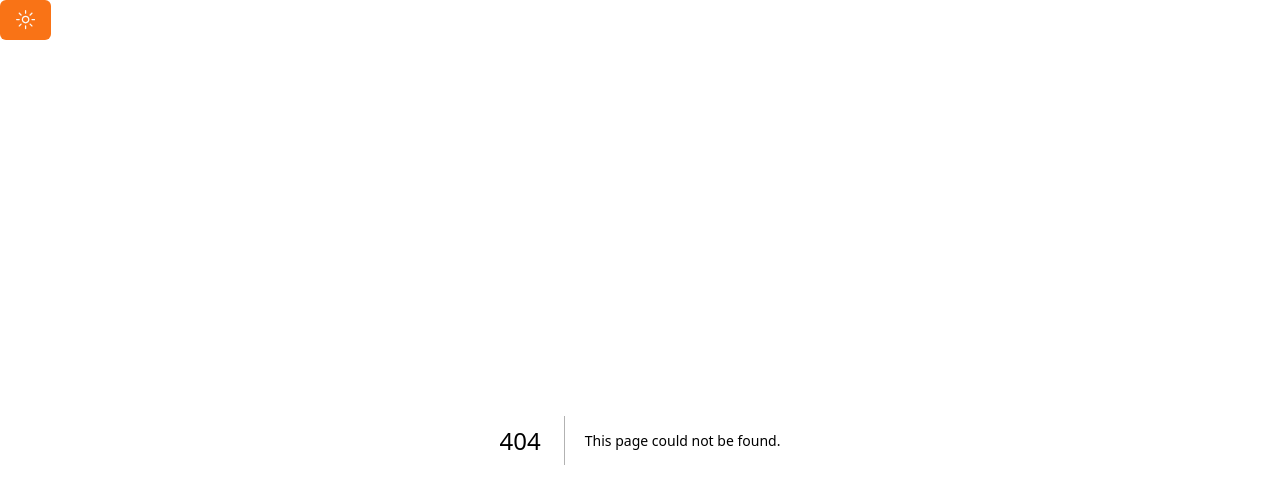
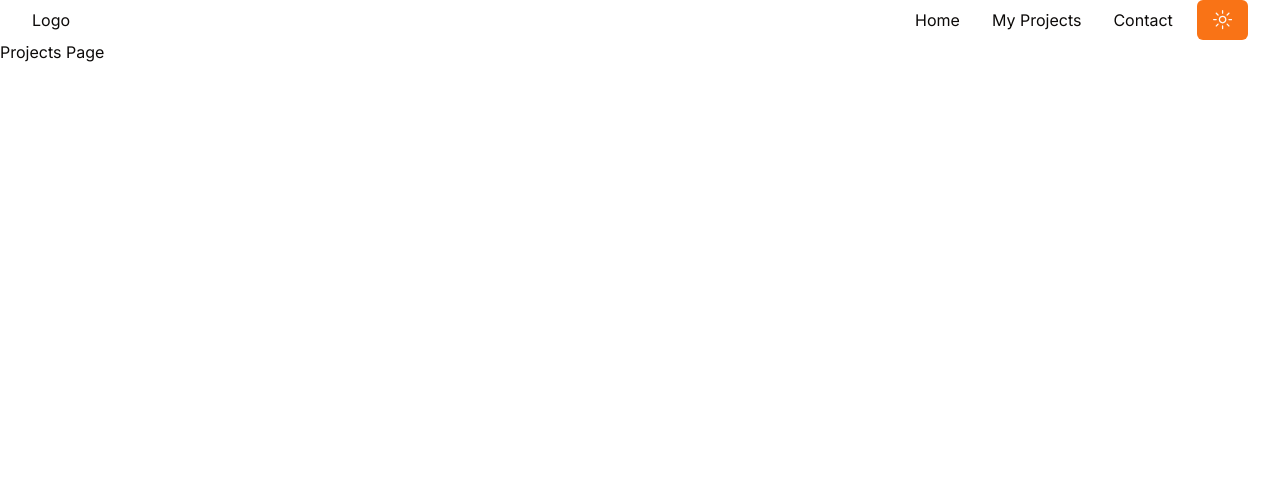
Before and after one commit to Alberto-T/Portfolio_1, a Next.js app: page /projects in a window 1280 px wide. Before the commit this address had no page. Shown: the top 504 px of the page. Built offline with nearby package versions, Linux system fonts and the light colour scheme.

Commit message:
Header nav path

```diff
--- /dev/null
+++ b/app/contact/page.jsx
@@ -0,0 +1,7 @@
+import React from 'react';
+
+const Contact = () => {
+    return <div>Contact Page</div>;
+};
+
+export default Contact;
--- /dev/null
+++ b/app/projects/page.jsx
@@ -0,0 +1,7 @@
+import React from 'react';
+
+const Projects = () => {
+    return <div>Projects Page</div>
+};
+
+export default Projects;
--- a/components/Header.jsx
+++ b/components/Header.jsx
@@ -1,9 +1,29 @@
+'use client';
+import React, { useState, useEffect } from 'react';
+
+// components
+import Logo from './Logo';
 import ThemeToggler from "./ThemeToggler";
+import Nav from './Nav';
+import MobileNav from './MobileNav';
 
 const Header = () => {
     return (
         <header>
-            <ThemeToggler />
+            <div className='container mx-auto'>
+                <div className='flex justify-between items-center'>
+                    <Logo />
+                    <div className='flex items-center gap-x-6'>
+                        {/* nav */}
+                        <Nav containerStyles='hidden xl:flex gap-x-8 items-center' />
+                        <ThemeToggler />
+                        {/* mobile nav */}
+                        <div className='xl:hidden'>
+                            <MobileNav />
+                        </div>
+                    </div>
+                </div>
+            </div>
         </header>
     );
 };
--- /dev/null
+++ b/components/Logo.jsx
@@ -0,0 +1,7 @@
+import React from 'react';
+
+const Logo = () => {
+    return <div>Logo</div>;
+};
+
+export default Logo;
--- /dev/null
+++ b/components/MobileNav.jsx
@@ -0,0 +1,5 @@
+const MobileNav = () => {
+    return <div>MobileNav</div>;
+};
+
+export default MobileNav;
--- /dev/null
+++ b/components/Nav.jsx
@@ -0,0 +1,43 @@
+// link (next js)
+import Link from 'next/link';
+
+// next hooks
+import { usePathname } from 'next/navigation';
+
+// framer motion
+import { motion } from 'framer-motion';
+
+const links = [
+    {path: '/', name: 'home'},
+    {path: '/projects', name: 'my projects'},
+    {path: '/contact', name: 'contact'},
+]
+
+
+const Nav = ({ containerStyles, linkStyles, underLineStyles }) => {
+    const path = usePathname();
+    return <nav className={`${containerStyles}`}>
+        {links.map((link, index) =>{
+            return (
+                <Link
+                    href={link.path}
+                    key={index}
+                    className={`capitalize ${linkStyles}`}
+                >
+                    {link.path === path && (
+                        <motion.span
+                            initial={{ y: '-100%' }}
+                            animate={{ y: 0 }}
+                            transition={{ type: 'tween' }}
+                            layoutId='underline'
+                            className={`${underLineStyles}`}
+                        />
+                    )}
+                    {link.name}
+                </Link>
+            );
+        })}
+    </nav>
+};
+
+export default Nav;
```
